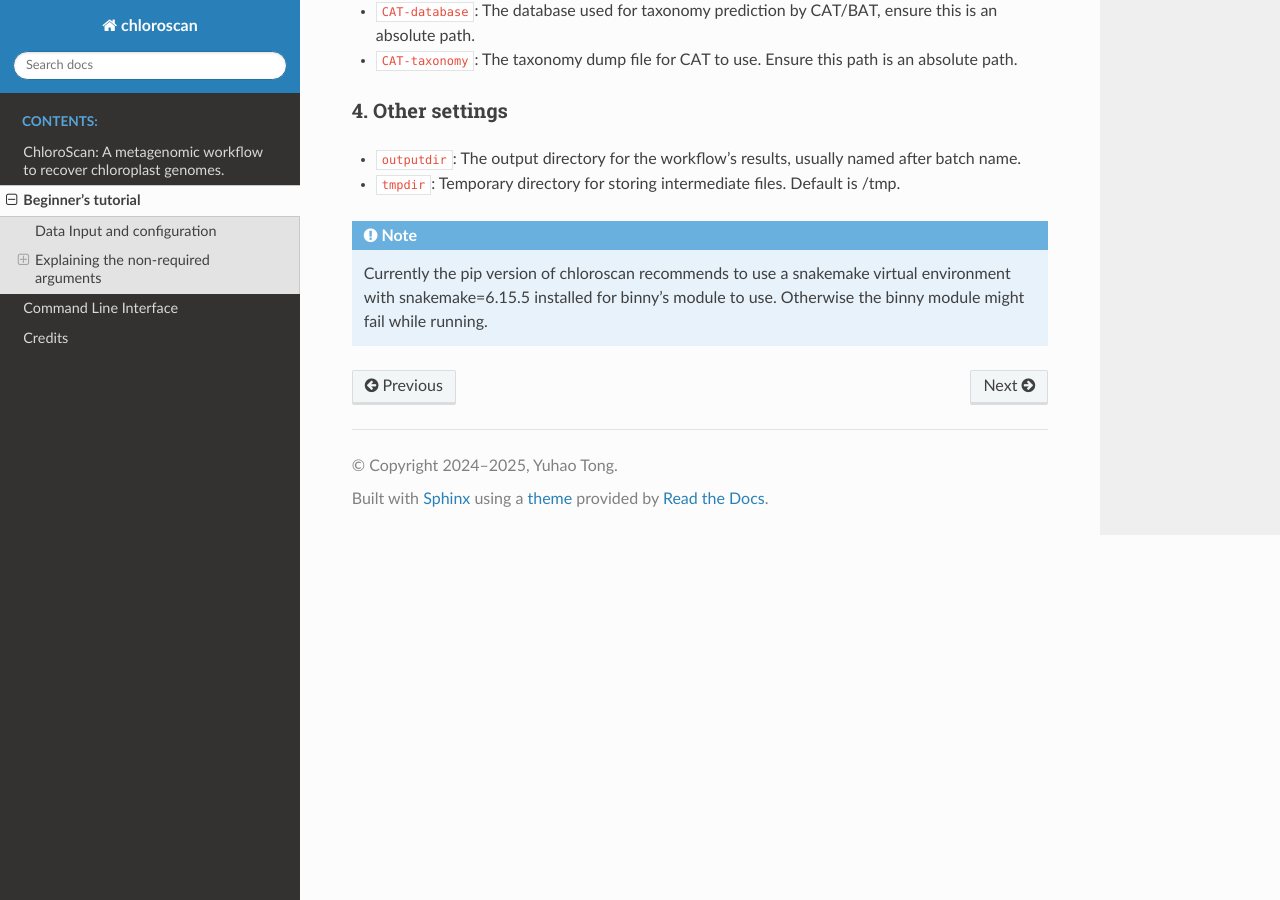
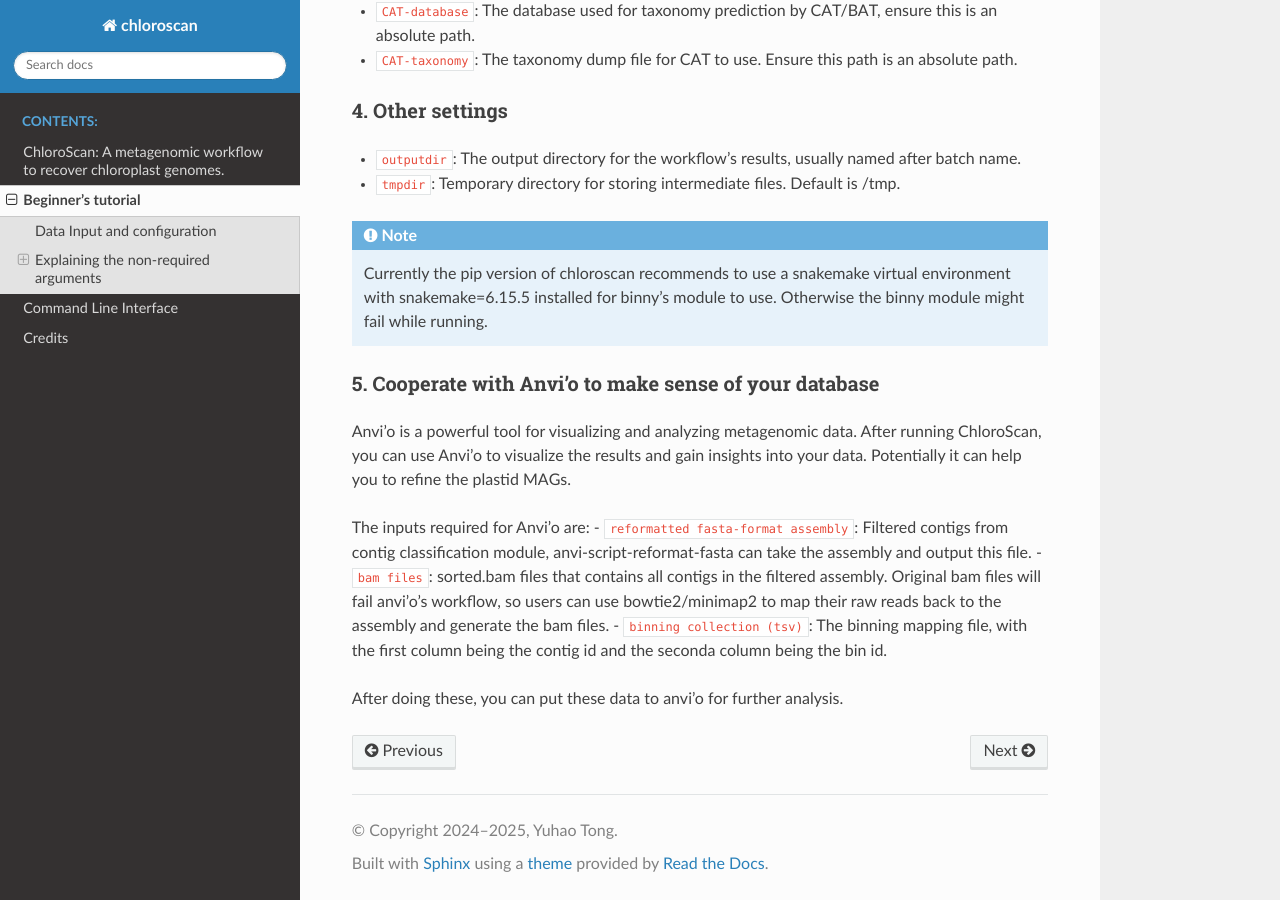
Before and after one commit to Andyargueasae/chloroscan, a Sphinx documentation site: the page built from docs/source/main/beginner_tutorial.rst, in a window 1280 px wide and 900 px high, scrolled down 2208 px. Built offline with Sphinx 7.4.7 and the Read the Docs theme 3.1.0, drawn with Linux system fonts in a browser that asks for light colours.

Commit message:
add anvi'o preparation guides

```diff
--- a/docs/source/main/beginner_tutorial.rst
+++ b/docs/source/main/beginner_tutorial.rst
@@ -79,3 +79,16 @@ CORGI is responsible for contig filtering to extract chloroplast contigs. The de
 
    Currently the pip version of chloroscan recommends to use a snakemake virtual environment with snakemake=6.15.5 installed for binny's module to use.
    Otherwise the binny module might fail while running.
+
+5. Cooperate with Anvi'o to make sense of your database
+-------------------------------------------------------
+
+Anvi'o is a powerful tool for visualizing and analyzing metagenomic data. After running ChloroScan, you can use Anvi'o to visualize the results and gain insights into your data.
+Potentially it can help you to refine the plastid MAGs.
+
+The inputs required for Anvi'o are:
+- ``reformatted fasta-format assembly``: Filtered contigs from contig classification module, anvi-script-reformat-fasta can take the assembly and output this file.
+- ``bam files``: sorted.bam files that contains all contigs in the filtered assembly. Original bam files will fail anvi'o's workflow, so users can use bowtie2/minimap2 to map their raw reads back to the assembly and generate the bam files.
+- ``binning collection (tsv)``: The binning mapping file, with the first column being the contig id and the seconda column being the bin id.
+
+After doing these, you can put these data to anvi'o for further analysis.
```
Also changed, not shown: 5 other files.
